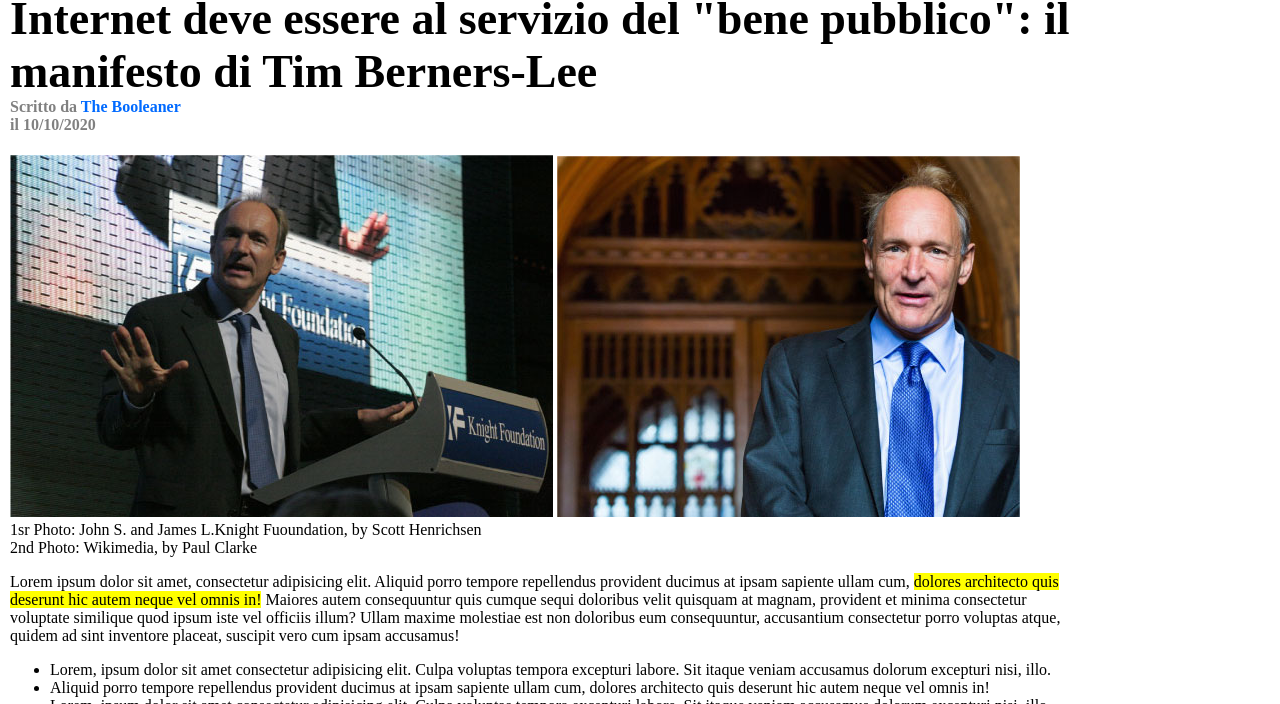
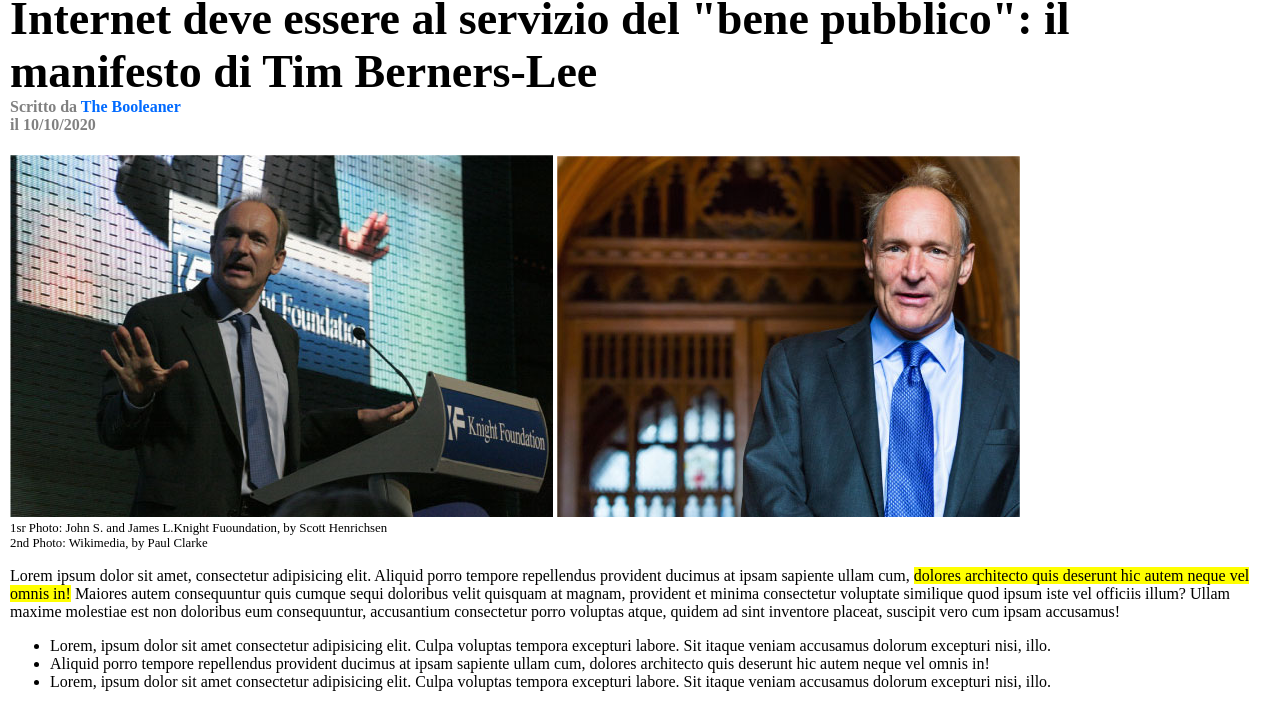
Before and after one commit to simoneaucello/html-css-booleaner, a plain HTML site: page index.html in a window 1280 px wide. Shown: the part 98-802 px from the top of the page. Drawn offline with Linux system fonts and the light colour scheme.

Commit message:
[mod] body to css

```diff
--- a/assets/css/main.css
+++ b/assets/css/main.css
@@ -1,6 +1,4 @@
 body {
-  width: 1100px;
-  height: 1300px;
   margin: 0;
   box-sizing: border-box;
 }
@@ -17,13 +15,11 @@ header {
 
 .logo{
   padding-top: 20px;
-
 }
 
 /* MAIN  */
 .container{
   padding: 10px;
-
 }
 
 h1{
@@ -41,6 +37,9 @@ h4{
   color: rgb(0, 106, 255);
 }
 
+.caption {
+  font-size: 0.8em;
+}
 .emphasys {
   background-color: yellow;
 }
--- a/index.html
+++ b/index.html
@@ -20,22 +20,25 @@
   <!-- Contenuto della pagina  -->
   <div class="container">
   <main>
-
+    <section>
       <h1>Internet deve essere al servizio del "bene pubblico": il manifesto di Tim Berners-Lee</h1>
 
       <h4>Scritto da <span class="text-color">The Booleaner</span>
       <br>il 10/10/2020</h4>
+    </section>
 
- <!-- Sezione immagini e descrizione  -->
+  <!-- Sezione immagini e descrizione  -->
       <div>
         <img src="assets/img/tim-1.jpg" alt="Tim1">
         <img src="assets/img/tim-2.jpg" alt="Tim2">
       </div>
-      <span>1sr Photo: John S. and James L.Knight Fuoundation, by Scott Henrichsen</span><br>
-      <span>2nd Photo: Wikimedia, by Paul Clarke</span>
- <!-- Fine sezione immagini e descrizione -->
+      <div class="caption">
+      1sr Photo: John S. and James L.Knight Fuoundation, by Scott Henrichsen<br>
+      2nd Photo: Wikimedia, by Paul Clarke
+      </div>
+  <!-- Fine sezione immagini e descrizione -->
 
- <!-- Sezione paragrafo  -->
+  <!-- Sezione paragrafo  -->
 
       <p>Lorem ipsum dolor sit amet, consectetur adipisicing elit. Aliquid porro tempore repellendus provident ducimus at ipsam sapiente ullam cum, <span class="emphasys">dolores architecto quis deserunt hic autem neque vel omnis in!</span> Maiores autem consequuntur quis cumque sequi doloribus velit quisquam at magnam, provident et minima consectetur voluptate similique quod ipsum iste vel officiis illum? Ullam maxime molestiae est non doloribus eum consequuntur, accusantium consectetur porro voluptas atque, quidem ad sint inventore placeat, suscipit vero cum ipsam accusamus!</p>
 
@@ -120,8 +123,8 @@
     </div>
 
     <div class="cover">
-     <img src="assets/img/graph.jpg" alt="Graph">
-     <div class="lorem">Lorem ipsum dolor</div>
+      <img src="assets/img/graph.jpg" alt="Graph">
+      <div class="lorem">Lorem ipsum dolor</div>
     </div>
 
   </footer>
```
